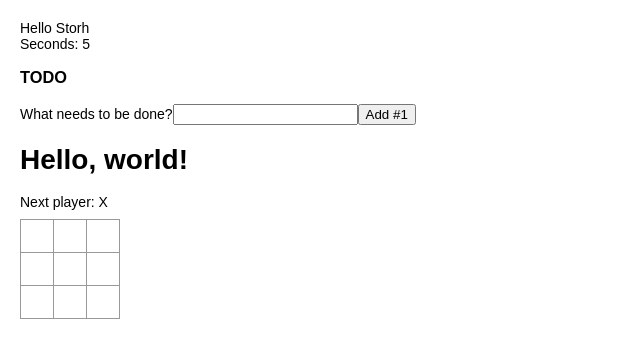
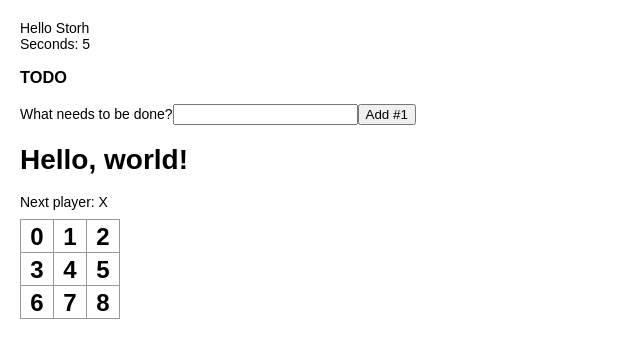
Before and after one commit to Storh/AToList, a React (Create React App) app: page / in a window 1280 px wide. Shown: the top 358 px of the page, without its empty margins (0-640 px from the left). Built offline with nearby package versions, Linux system fonts and the light colour scheme.

Commit message:
通过 Props 传递数据

```diff
--- a/src/TicTacToe.jsx
+++ b/src/TicTacToe.jsx
@@ -13,14 +13,17 @@ class Square extends React.Component {
             <button className="square">
                 {this.props.value}
             </button>
+            // Square 组件接收到的参数（props）有value，所以用this.props来显示value
         );
     }
 }
 
 // Board 组件渲染了 9 个方块
 class Board extends React.Component {
+    // renderSquare 方法返回一个Square 组件，及渲染的单独按键
     renderSquare(i) {
-        return <Square />;
+        return <Square value={i} />;
+        // 给Square 组件传递一个参数i，通过 Props 传递数据
     }
 
     render() {
```
